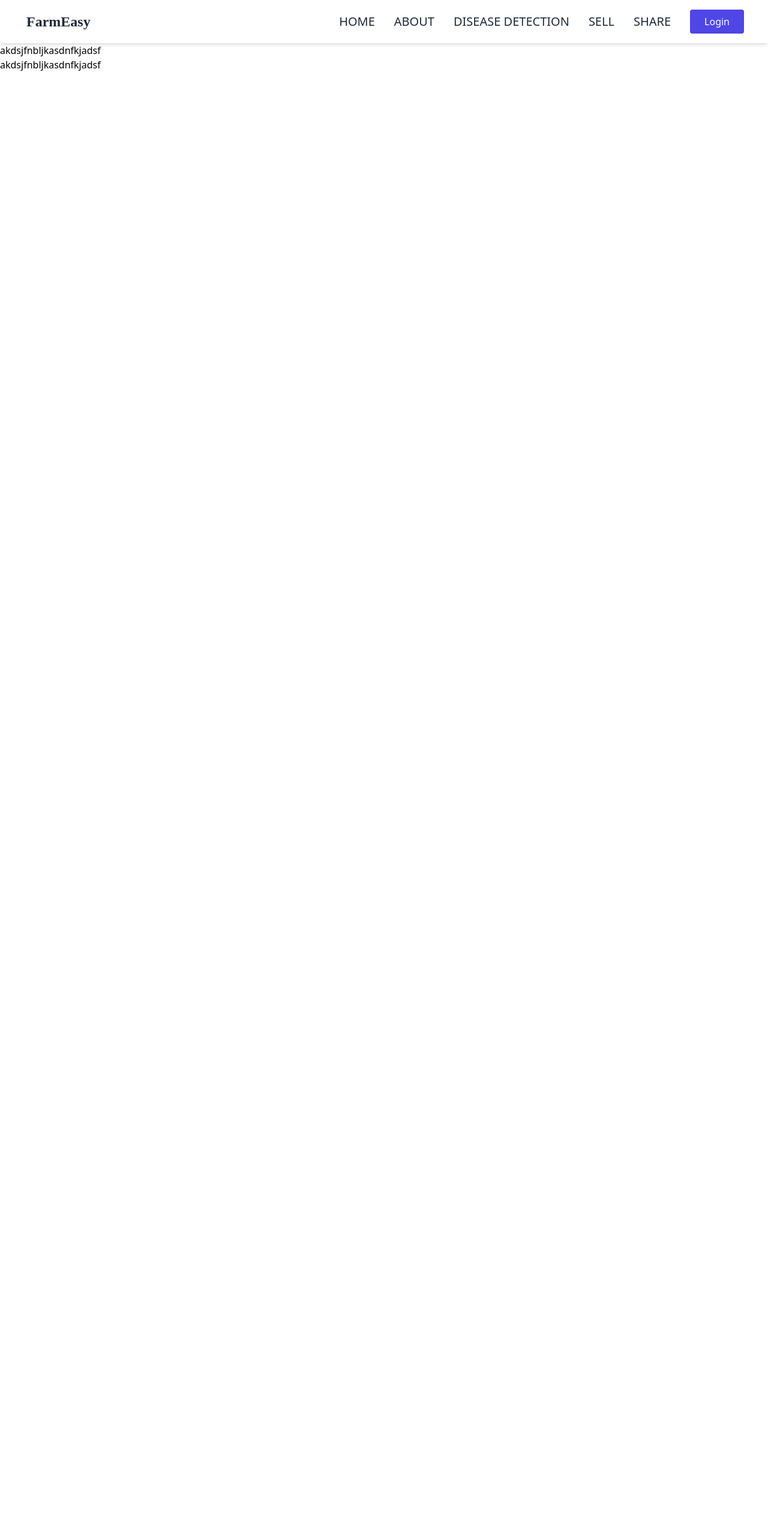
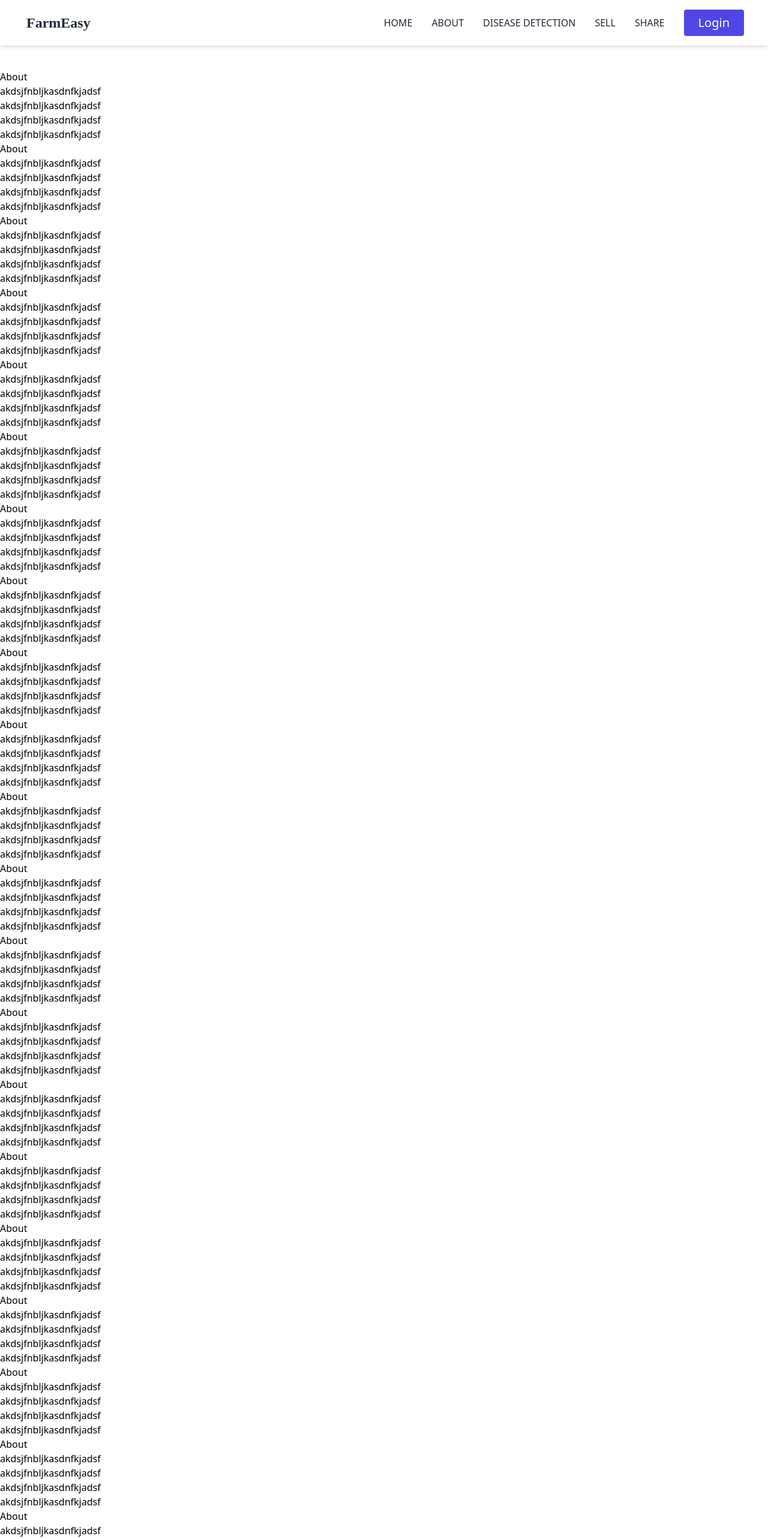
Before and after one commit to sameervali003/Farmer-Buyer-Portal, a React (Create React App) app: page /about in a window 1280 px wide. Shown: the top 2566 px of the page at 60% size. Before the commit the page ends 800 px from the top, so only its background shows below. Built offline with nearby package versions, Linux system fonts and the light colour scheme.

Commit message:
Responsive Navbar completed

```diff
--- a/src/components/About.jsx
+++ b/src/components/About.jsx
@@ -2,8 +2,93 @@ import React from 'react'
 
 function About() {
   return (
-    <div>
+    <div className="mt-10">
+        <h1 >About</h1>
+        <h1>akdsjfnbljkasdnfkjadsf</h1>
+        <h1>akdsjfnbljkasdnfkjadsf</h1>
+        <h1>akdsjfnbljkasdnfkjadsf</h1>
+        <h1>akdsjfnbljkasdnfkjadsf</h1>
         <h1>About</h1>
+        <h1>akdsjfnbljkasdnfkjadsf</h1>
+        <h1>akdsjfnbljkasdnfkjadsf</h1>
+        <h1>akdsjfnbljkasdnfkjadsf</h1>
+        <h1>akdsjfnbljkasdnfkjadsf</h1>
+        <h1>About</h1>
+        <h1>akdsjfnbljkasdnfkjadsf</h1>
+        <h1>akdsjfnbljkasdnfkjadsf</h1>
+        <h1>akdsjfnbljkasdnfkjadsf</h1>
+        <h1>akdsjfnbljkasdnfkjadsf</h1>
+        <h1>About</h1>
+        <h1>akdsjfnbljkasdnfkjadsf</h1>
+        <h1>akdsjfnbljkasdnfkjadsf</h1>
+        <h1>akdsjfnbljkasdnfkjadsf</h1>
+        <h1>akdsjfnbljkasdnfkjadsf</h1>
+        <h1>About</h1>
+        <h1>akdsjfnbljkasdnfkjadsf</h1>
+        <h1>akdsjfnbljkasdnfkjadsf</h1>
+        <h1>akdsjfnbljkasdnfkjadsf</h1>
+        <h1>akdsjfnbljkasdnfkjadsf</h1>
+        <h1>About</h1>
+        <h1>akdsjfnbljkasdnfkjadsf</h1>
+        <h1>akdsjfnbljkasdnfkjadsf</h1>
+        <h1>akdsjfnbljkasdnfkjadsf</h1>
+        <h1>akdsjfnbljkasdnfkjadsf</h1><h1>About</h1>
+        <h1>akdsjfnbljkasdnfkjadsf</h1>
+        <h1>akdsjfnbljkasdnfkjadsf</h1>
+        <h1>akdsjfnbljkasdnfkjadsf</h1>
+        <h1>akdsjfnbljkasdnfkjadsf</h1><h1>About</h1>
+        <h1>akdsjfnbljkasdnfkjadsf</h1>
+        <h1>akdsjfnbljkasdnfkjadsf</h1>
+        <h1>akdsjfnbljkasdnfkjadsf</h1>
+        <h1>akdsjfnbljkasdnfkjadsf</h1><h1>About</h1>
+        <h1>akdsjfnbljkasdnfkjadsf</h1>
+        <h1>akdsjfnbljkasdnfkjadsf</h1>
+        <h1>akdsjfnbljkasdnfkjadsf</h1>
+        <h1>akdsjfnbljkasdnfkjadsf</h1><h1>About</h1>
+        <h1>akdsjfnbljkasdnfkjadsf</h1>
+        <h1>akdsjfnbljkasdnfkjadsf</h1>
+        <h1>akdsjfnbljkasdnfkjadsf</h1>
+        <h1>akdsjfnbljkasdnfkjadsf</h1><h1>About</h1>
+        <h1>akdsjfnbljkasdnfkjadsf</h1>
+        <h1>akdsjfnbljkasdnfkjadsf</h1>
+        <h1>akdsjfnbljkasdnfkjadsf</h1>
+        <h1>akdsjfnbljkasdnfkjadsf</h1><h1>About</h1>
+        <h1>akdsjfnbljkasdnfkjadsf</h1>
+        <h1>akdsjfnbljkasdnfkjadsf</h1>
+        <h1>akdsjfnbljkasdnfkjadsf</h1>
+        <h1>akdsjfnbljkasdnfkjadsf</h1><h1>About</h1>
+        <h1>akdsjfnbljkasdnfkjadsf</h1>
+        <h1>akdsjfnbljkasdnfkjadsf</h1>
+        <h1>akdsjfnbljkasdnfkjadsf</h1>
+        <h1>akdsjfnbljkasdnfkjadsf</h1><h1>About</h1>
+        <h1>akdsjfnbljkasdnfkjadsf</h1>
+        <h1>akdsjfnbljkasdnfkjadsf</h1>
+        <h1>akdsjfnbljkasdnfkjadsf</h1>
+        <h1>akdsjfnbljkasdnfkjadsf</h1><h1>About</h1>
+        <h1>akdsjfnbljkasdnfkjadsf</h1>
+        <h1>akdsjfnbljkasdnfkjadsf</h1>
+        <h1>akdsjfnbljkasdnfkjadsf</h1>
+        <h1>akdsjfnbljkasdnfkjadsf</h1><h1>About</h1>
+        <h1>akdsjfnbljkasdnfkjadsf</h1>
+        <h1>akdsjfnbljkasdnfkjadsf</h1>
+        <h1>akdsjfnbljkasdnfkjadsf</h1>
+        <h1>akdsjfnbljkasdnfkjadsf</h1><h1>About</h1>
+        <h1>akdsjfnbljkasdnfkjadsf</h1>
+        <h1>akdsjfnbljkasdnfkjadsf</h1>
+        <h1>akdsjfnbljkasdnfkjadsf</h1>
+        <h1>akdsjfnbljkasdnfkjadsf</h1><h1>About</h1>
+        <h1>akdsjfnbljkasdnfkjadsf</h1>
+        <h1>akdsjfnbljkasdnfkjadsf</h1>
+        <h1>akdsjfnbljkasdnfkjadsf</h1>
+        <h1>akdsjfnbljkasdnfkjadsf</h1><h1>About</h1>
+        <h1>akdsjfnbljkasdnfkjadsf</h1>
+        <h1>akdsjfnbljkasdnfkjadsf</h1>
+        <h1>akdsjfnbljkasdnfkjadsf</h1>
+        <h1>akdsjfnbljkasdnfkjadsf</h1><h1>About</h1>
+        <h1>akdsjfnbljkasdnfkjadsf</h1>
+        <h1>akdsjfnbljkasdnfkjadsf</h1>
+        <h1>akdsjfnbljkasdnfkjadsf</h1>
+        <h1>akdsjfnbljkasdnfkjadsf</h1><h1>About</h1>
         <h1>akdsjfnbljkasdnfkjadsf</h1>
         <h1>akdsjfnbljkasdnfkjadsf</h1>
         <h1>akdsjfnbljkasdnfkjadsf</h1>
--- a/src/components/Button.jsx
+++ b/src/components/Button.jsx
@@ -2,7 +2,7 @@ import React from 'react'
 
 const Button = (props) => {
   return (
-    <button className='bg-indigo-600 text-white py-2 px-6 rounded md:ml-8 hover:bg-indigo-400
+    <button className='bg-indigo-600 text-white py-2 px-6 rounded hover:bg-indigo-400
     duration-500'>
       {props.children}
     </button>
--- a/src/components/Home.jsx
+++ b/src/components/Home.jsx
@@ -1,12 +1,19 @@
-import React from 'react'
-import Section from './Section'
+import Button from './Button';
 
-function Home() {
-  return (
-    <>
-    <Section />
-    </>
-  )
-}
+const Home = () => {
+    return (
+      <>
+        <div className="w-full h-screen bg-[url('https://wallpaperaccess.com/full/1164171.jpg')] bg-cover flex items-center mt-[-78px]">
+          <div className="md:mx-40 sm:mx-20 2xs:mx-10 select-none">
+          <h2 className="xs:text-2xl text-xl text-white text-opacity-70">Make it easy</h2>
+          <h1 className='xs:text-6xl 2xs:text-3xl text-xl text-slate-400 text-opacity-90'>FARMEASY</h1>
+                       <div className='mt-6'>
+                 <Button>Get Started </Button>
+              </div>
+          </div>
+        </div>
+      </>
+    );
+  };
 
-export default Home
+export default Home;
--- a/src/components/NavBar.jsx
+++ b/src/components/NavBar.jsx
@@ -11,8 +11,8 @@ const NavBar = () => {
   ];
   let [open, setOpen] = useState(false);
   return (
-    <div className="shadow-md w-full fixed">
-      <div className="md:flex items-center justify-between bg-white py-4 md:px-10 px-7">
+    <div className="shadow-md w-full top-0 sticky">
+      <div className="md:flex items-center justify-between bg-opacity-75 py-4 md:px-10 px-7 select-none">
         <div
           className="font-bold text-2xl cursor-pointer flex items-center font-[Poppins]
       text-gray-800"
@@ -31,21 +31,23 @@ const NavBar = () => {
         </div>
 
         <ul
-          className={`md:flex md:items-center md:pb-0 pb-12 absolute md:static bg-white md:z-auto z-[-1] left-0 w-full md:w-auto md:pl-0 pl-9 transition-all duration-500 ease-in ${
-            open ? "top-20 " : "top-[-490px]"
+          className={`md:flex md:items-center md:pb-0 pb-12 absolute md:static md:z-auto z-[-1] left-0 w-full md:w-auto md:pl-0 pl-9 transition-all duration-500 ease-in ${
+            open ? "top-20 bg-white" : "top-[-490px]"
           } overflow-y-auto`}
         >
           {Links.map((link) => (
-            <li key={link.name} className="md:ml-8 text-xl md:my-0 my-7">
+            <li key={link.name} className="md:ml-8 text-l md:my-0 my-7 font-sans">
               <a
                 href={link.link}
-                className="text-gray-800 hover:text-gray-400 duration-500"
+                className="text-gray-800 hover:text-black duration-500"
               >
                 {link.name}
               </a>
             </li>
           ))}
+          <li className="md:ml-8 text-xl md:my-0 my-7">
           <Button>Login</Button>
+          </li>
         </ul>
       </div>
     </div>
--- a/src/components/Section.jsx
+++ /dev/null
@@ -1,20 +0,0 @@
-import videobg from '../../src/components/assets/video2.mp4';
-import Button from './Button';
-
-const Section = () => {
-    return (
-        <>
-        <div className="w-full h-screen flex items-center">
-            <video src={videobg} autoPlay loop w-full h-full object-cover playsinline className="fixed -z-10" />
-            <div className='uppercase text-center text-black font-extrabold px-40'>
-              <h3>Make it easy</h3>
-              <h1 className='text-8xl '>FARMEASY</h1>
-              <Button>Get Started </Button>
-          </div>
-        </div>
-
-      </>
-    );
-  };
-
-  export default Section;
--- a/tailwind.config.js
+++ b/tailwind.config.js
@@ -7,6 +7,9 @@ module.exports = {
     extend: {},
     screens: {
       'md': '980px',
+      '2xs': '250px',
+      'xs': '300px',
+      'sm': '420px',
     }
   },
   plugins: [],
```
Also changed, not shown: src/components/assets/bg.jpg (added), 1 other file (tests, documents, lock files or other folders).
